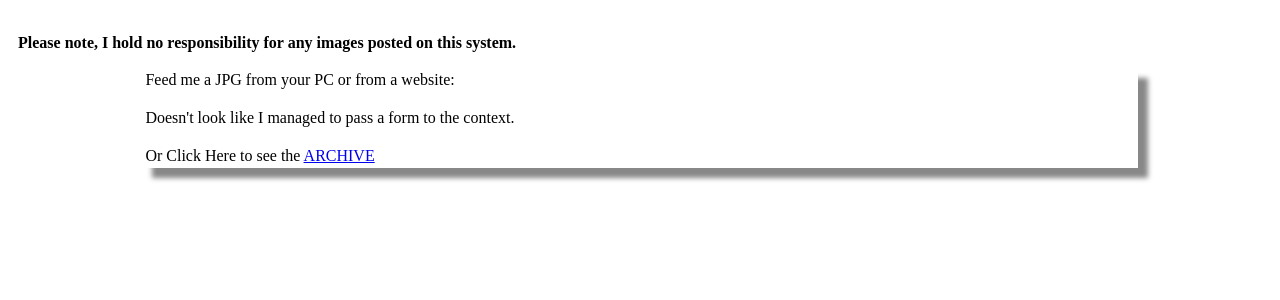
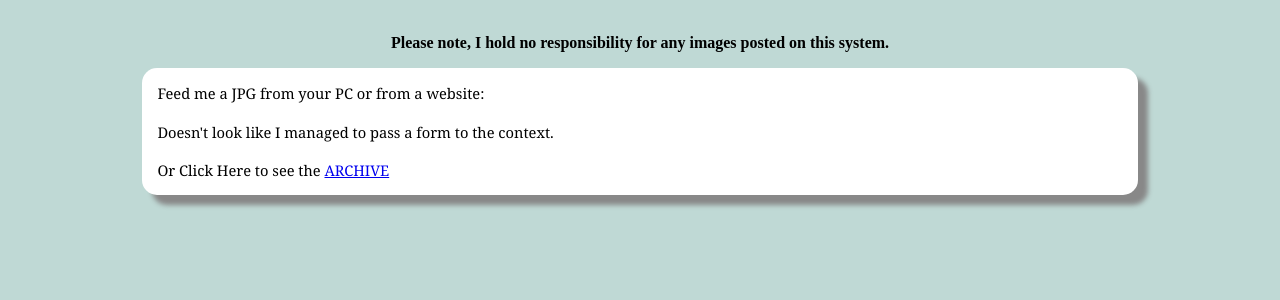
Before and after one commit to apond95/Brazzers, a Django app: template core/templates/base.html in a window 1280 px wide. Shown: the top 300 px of the page. Run offline with Django 3.2, Linux system fonts and the light colour scheme; the template is opened without the code that fills it, so the values that code supplies are empty.

Commit message:
Made the template nicer

```diff
--- a/core/templates/base.html
+++ b/core/templates/base.html
@@ -4,14 +4,16 @@
                 <title>Brazzers Overlay!</title>
                 <style>
                         body { padding: 10px;
-				background-color: #FFF; }
-			table {	background-color: #FFF; -moz-box-shadow: 10px 10px 5px #888;
+				background-color: #BFD9D5; }
+			table {	font: 11pt Georgia, "Times New Roman", Times, serif; padding: 12px; background-color: #FFF; -moz-box-shadow: 10px 10px 5px #888;
 							-webkit-box-shadow: 10px 10px 5px #888;
-							box-shadow: 10px 10px 5px #888; }
+							box-shadow: 10px 10px 5px #888;
+							-moz-border-radius: 15px;
+							border-radius: 15px; }
 	        </style>
 </head>
 <body>
-        <p><strong>Please note, I hold no responsibility for any images posted on this system.</strong></p>
+        <p><strong><center>Please note, I hold no responsibility for any images posted on this system.</center></strong></p>
         <table width="80%" border="0" align="center">
         <tr>
         <td>Feed me a JPG from your PC or from a website:</td>
```
